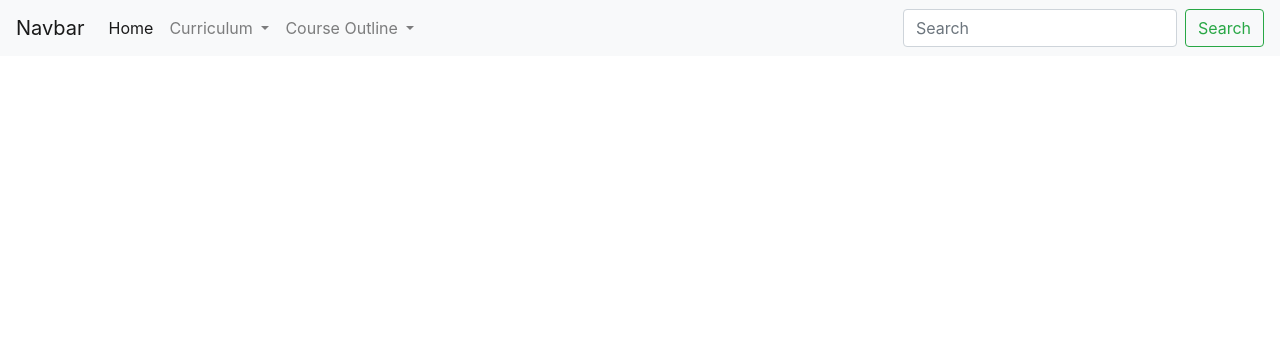
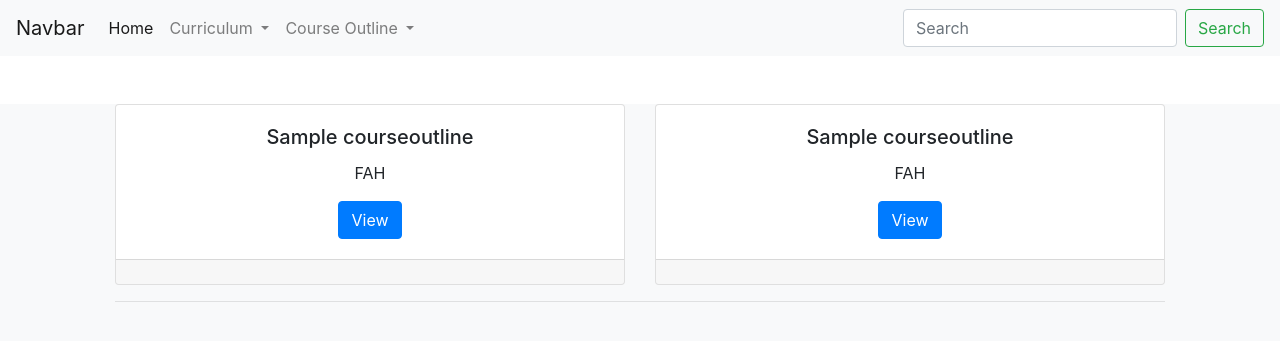
Before and after one commit to arthurringoringo/CourseOutline, a Django app: page /courseoutline/courseoutline/view/all/ in a window 1280 px wide. Shown: the top 341 px of the page. Run offline with Django 3.2, Linux system fonts and the light colour scheme; tables that the repository leaves empty hold one stand-in row (values such as "Sample post"); some libraries are stand-ins or nearby versions.

Commit message:
fixes bugs

```diff
--- a/Semproject/Courseoutline/templates/Courseoutline/courseOutlineList.html
+++ b/Semproject/Courseoutline/templates/Courseoutline/courseOutlineList.html
@@ -4,8 +4,8 @@
 
     <section class="testimonials text-center bg-light">
         <div class="container">
-            {% if courseoutlines %}
-                {% for courseoutline in courseoutlines %}
+            {% if courseoutline %}
+                {% for CourseOutline in courseoutline %}
 
                     <div class="row">
                         <div class="col-sm-6">
@@ -13,7 +13,7 @@
                                 <div class="card-body">
                                     <h5 class="card-title">{{CourseOutline.CourseName}}</h5>
                                     <p class="card-text">{{CourseOutline.FacultyName}}</p>
-                                    <a href =" {% url 'update' curriculum.CurriculumID %}" class="btn btn-primary">View</a>
+                                    <a href =" {% url 'courseoutlineview' CourseOutline.CourseOutlineID %}" class="btn btn-primary">View</a>
                                 </div>
                                 <div class="card-footer">
                                     <small class="text-muted">{{Section1.DateofCourseDevelopmentorRevision}}</small>
@@ -27,7 +27,7 @@
                                     <div class="card-body">
                                         <h5 class="card-title">{{CourseOutline.CourseName}}</h5>
                                         <p class="card-text">{{CourseOutline.FacultyName}}</p>
-                                        <a href =" {% url 'update' curriculum.CurriculumID %}" class="btn btn-primary">View</a>
+                                        <a href =" {% url 'courseoutlineview' CourseOutline.CourseOutlineID %}" class="btn btn-primary">View</a>
                                     </div>
                                     <div class="card-footer">
                                         <small class="text-muted">{{Section1.DateofCourseDevelopmentorRevision}}</small>
--- a/Semproject/Courseoutline/views.py
+++ b/Semproject/Courseoutline/views.py
@@ -81,9 +81,9 @@
     Section1 = CourseOutlineSection1.objects.filter(CourseOutlineID=courseoutline_id).first()
     Section2 = CourseOutlineSection2.objects.filter(CourseOutlineID=courseoutline_id).first()
     Section3 = CourseOutlineSection3.objects.filter(CourseOutlineID=courseoutline_id).first()
-    Section4 = CourseOutlineSection1.list.filter(CourseOutlineID=courseoutline_id)
-    Section5 = CourseOutlineSection2.list.filter(CourseOutlineID=courseoutline_id)
-    Section6 = CourseOutlineSection3.list.filter(CourseOutlineID=courseoutline_id)
+    Section4 = CourseOutlineSection4.objects.filter(CourseOutlineID=courseoutline_id)
+    Section5 = CourseOutlineSection5.objects.filter(CourseOutlineID=courseoutline_id)
+    Section6 = CourseOutlineSection6.objects.filter(CourseOutlineID=courseoutline_id)
 
     context = {'CourseOutline' : CourseOutline1,'Section1':Section1,'Section2' : Section2,'Section3' : Section3,'Section4' : Section4,'Section5' : Section5,'Section6' : Section6}
     return render(request,'Courseoutline/courseOutlineView.html',context)
```
Also changed, not shown: Semproject/Courseoutline/templates/Courseoutline/courseOutlineView.html (+6 -4 lines).
